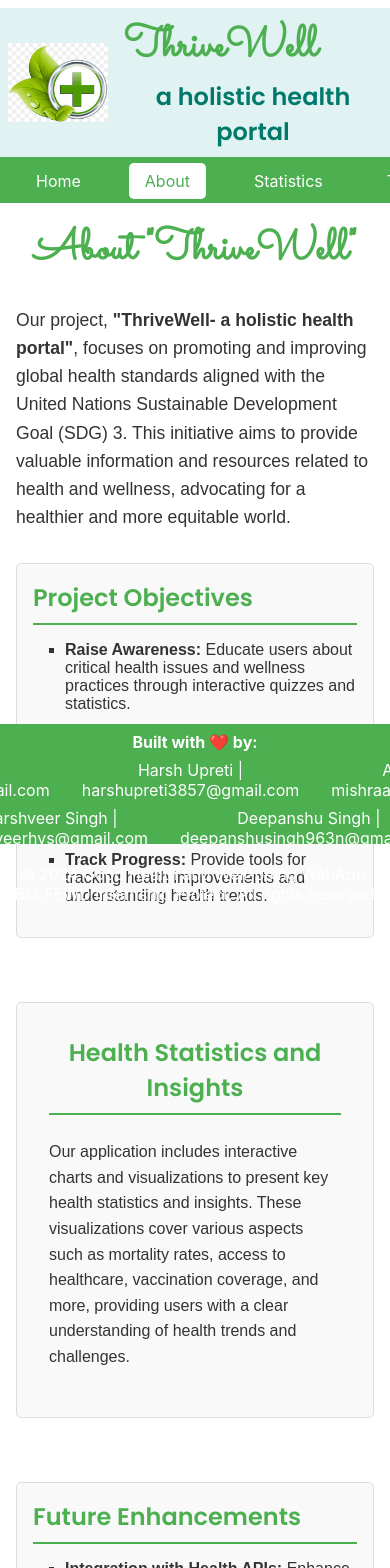
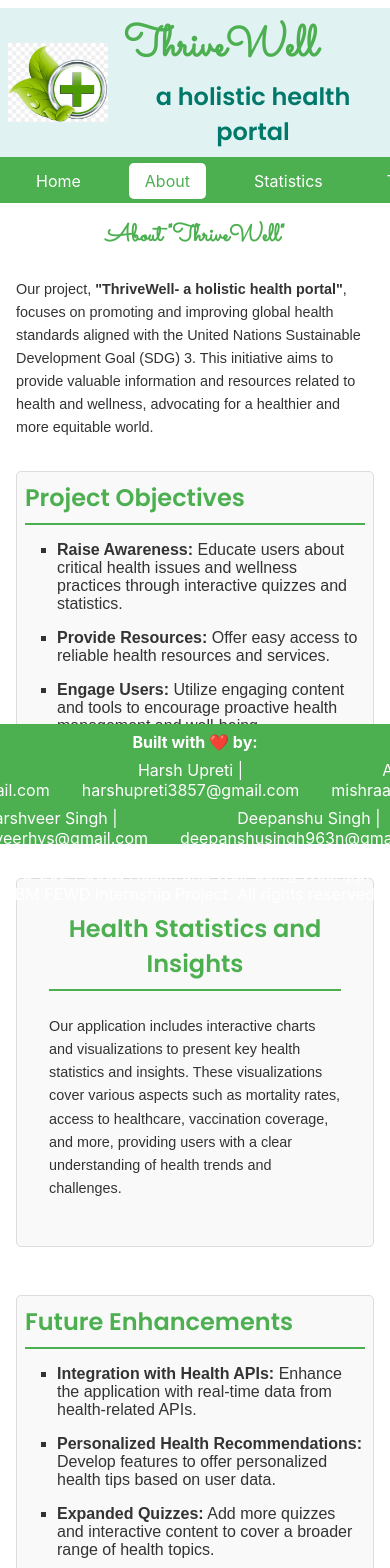
Before and after one commit to ajju-devs/ThriveWell, a React (Create React App) app: page /about in a window 390 px wide. Shown: the top 1568 px of the page. Built offline with nearby package versions, Linux system fonts and the light colour scheme.

Commit message:
Update About.css

```diff
--- a/src/components/About.css
+++ b/src/components/About.css
@@ -107,13 +107,18 @@
   text-decoration: underline;
 }
 
+
 @media (max-width: 768px) {
   .about {
     padding: 1rem;
   }
 
+  .section-container {
+    gap: 1rem;
+  }
+
   .section {
-    margin-bottom: 1.5rem;
+    padding: 0.5rem;
   }
 
   .developer-info {
@@ -125,3 +130,13 @@
     width: 100%;
   }
 }
+
+@media (max-width: 480px) {
+  .about h1 {
+    font-size: 1.5rem;
+  }
+
+  .intro, .statistics p {
+    font-size: 0.9rem;
+  }
+}
```
